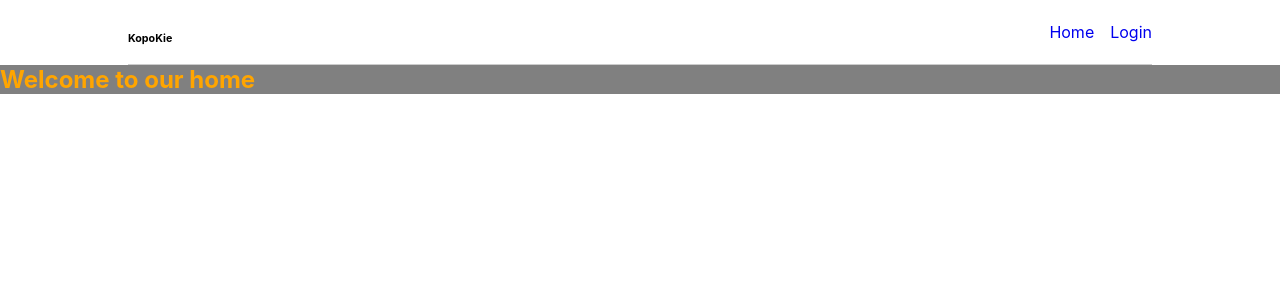
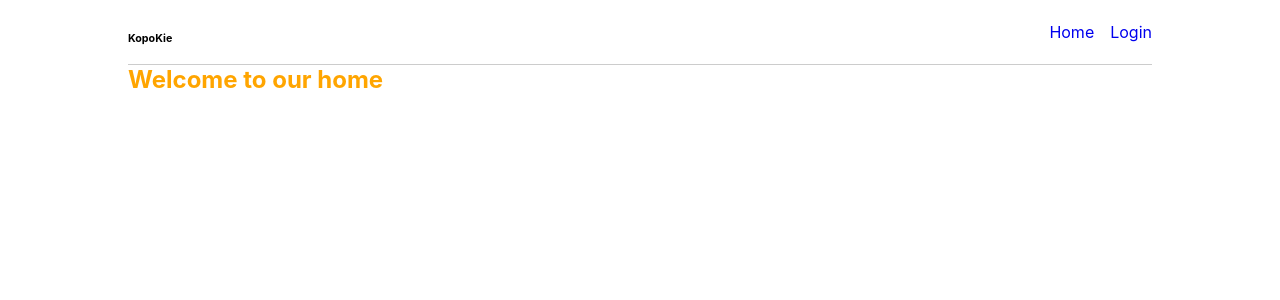
Before and after one commit to wint-phyusin-maung/Authentication, a React (Create React App) app in the folder frontend/: page / in a window 1280 px wide. Shown: the top 300 px of the page. Built offline with nearby package versions, Linux system fonts and the light colour scheme; some icons are missing.

Commit message:
add: none bg

```diff
--- a/frontend/src/component/home.js
+++ b/frontend/src/component/home.js
@@ -8,7 +8,7 @@ const h1 = css`
 `;
 
 const divOne = css`
-  background-color: grey;
+  width: 80%;
 
 `
 
```
